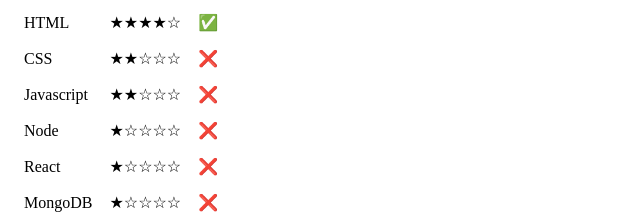
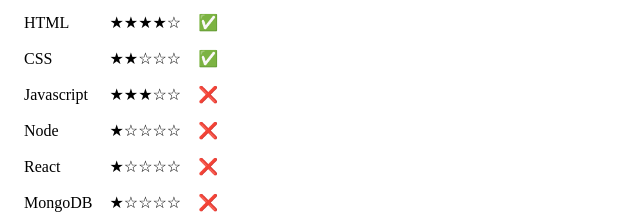
Before and after one commit to TheOneName/TheOneName.github.io, a plain HTML site: page index.html in a window 1280 px wide. Shown: the part 793-1011 px from the top of the page, 0-640 px from the left. Drawn offline with Linux system fonts and the light colour scheme.

Commit message:
Update1.1

```diff
--- a/index.html
+++ b/index.html
@@ -65,11 +65,11 @@
     <tr>
       <td>CSS</td>
       <td>★★☆☆☆</td>
-      <td>❌</td>
+      <td>✅</td>
     </tr>
     <tr>
       <td>Javascript</td>
-      <td>★★☆☆☆</td>
+      <td>★★★☆☆</td>
       <td>❌</td>
     </tr>
     <tr>
```
